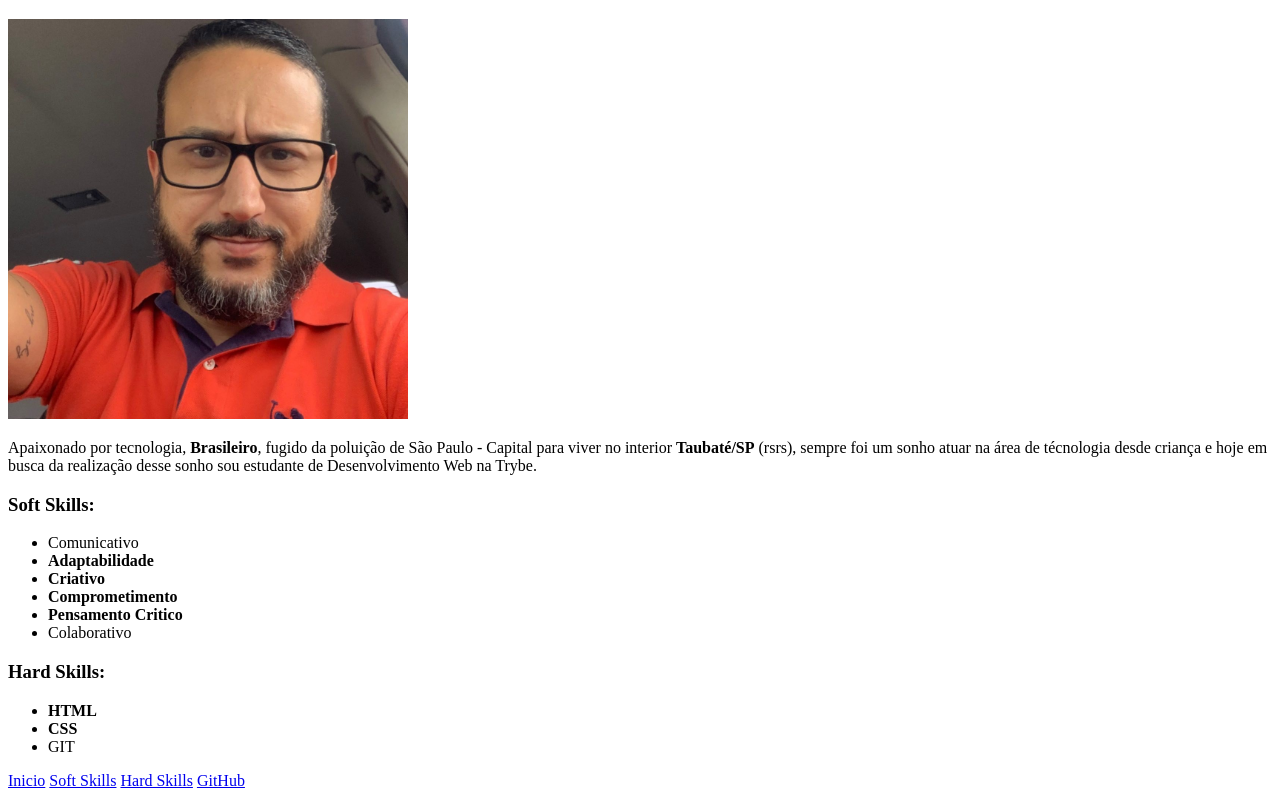
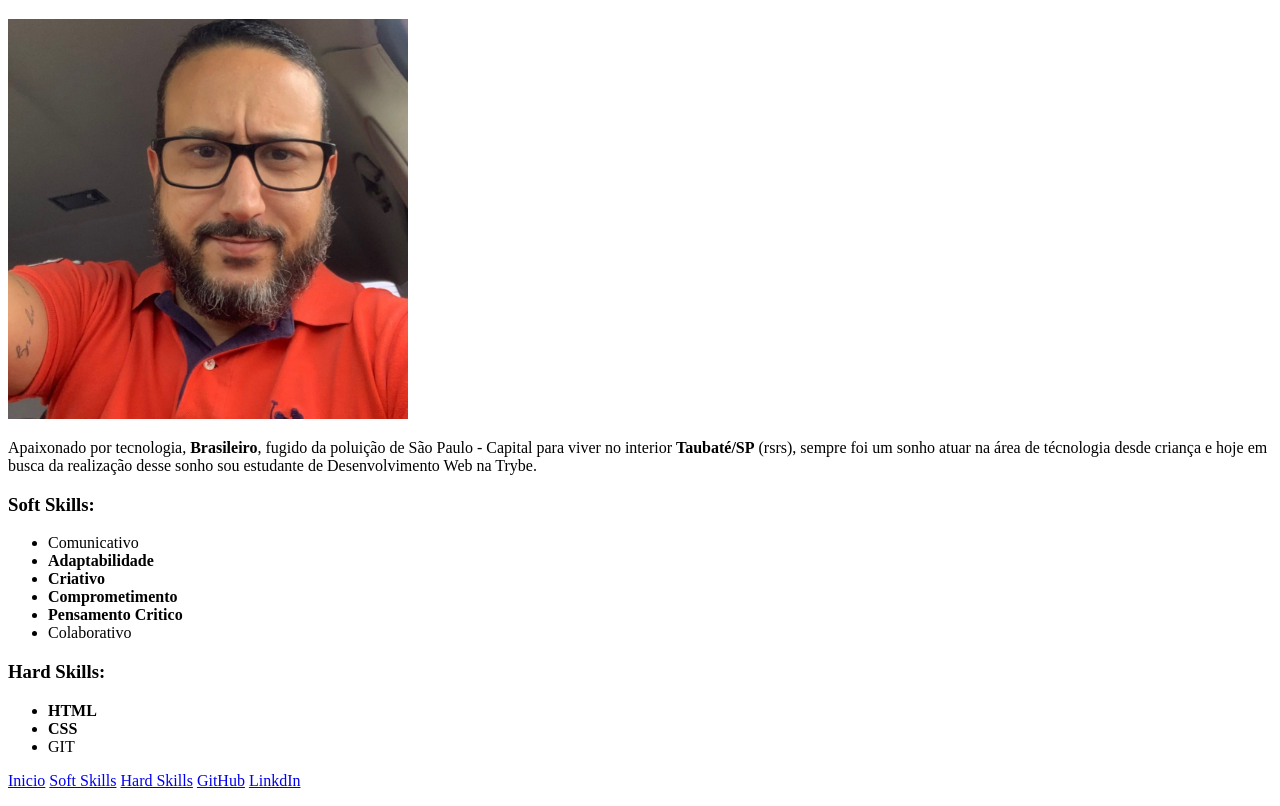
Before and after one commit to GuiHerrera/GuiHerrera.github.io, a plain HTML site: page index.html in a window 1280 px wide. Shown: the part 61-867 px from the top of the page. Drawn offline with Linux system fonts and the light colour scheme.

Commit message:
Inserido mais alguns links

```diff
--- a/index.html
+++ b/index.html
@@ -32,6 +32,7 @@
     <a href="#">Soft Skills</a>
     <a href="#">Hard Skills</a>
     <a href="https://github.com/GuiHerrera">GitHub</a>
+    <a href="https://www.linkedin.com/in/guilherme-aires-herrera/">LinkdIn</a>
     </p>
 
 </body>
```
